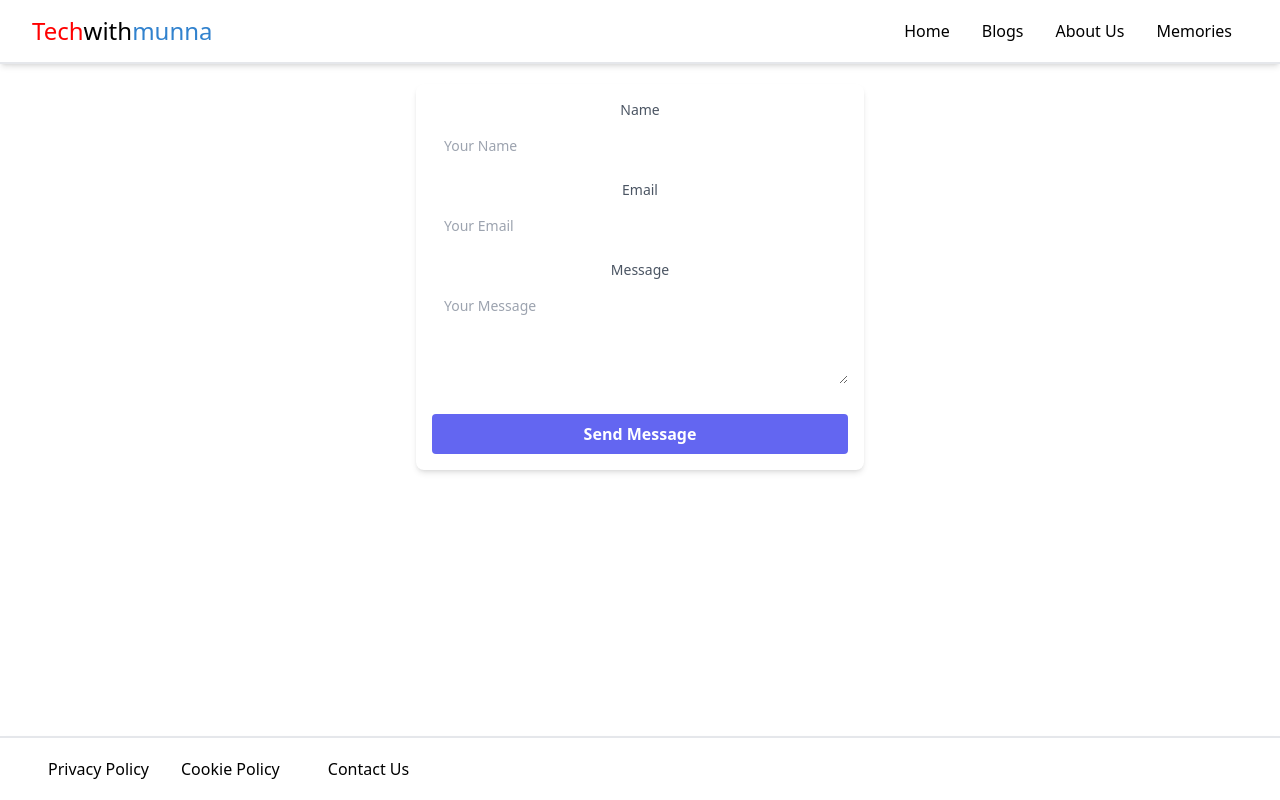
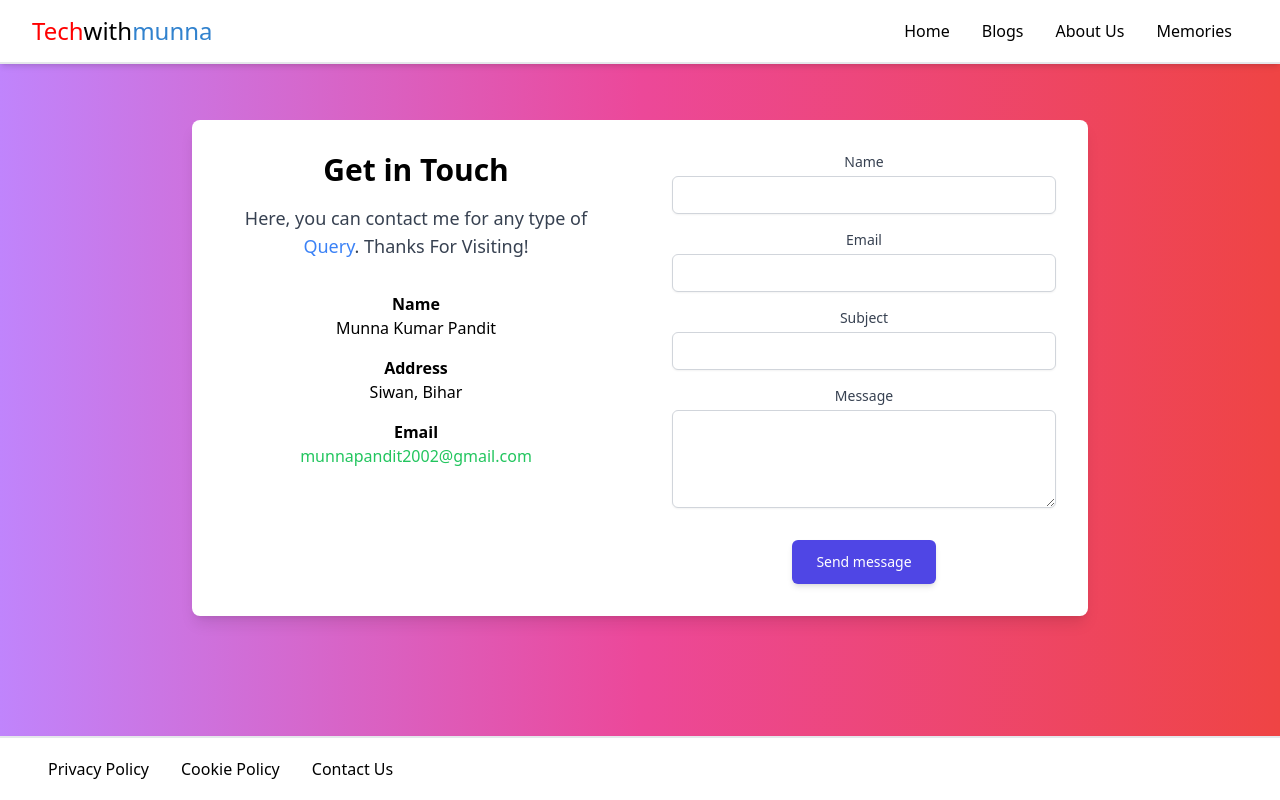
Before and after one commit to immunnapandit/Personal-Blogs, a React (Create React App) app: page /contactus in a window 1280 px wide. Built offline with nearby package versions, Linux system fonts and the light colour scheme.

Commit message:
modified in contact us page

```diff
--- a/src/Components/Contact.js
+++ b/src/Components/Contact.js
@@ -1,25 +1,51 @@
-import React from 'react'
+import React from 'react';
 
 const Contact = () => {
   return (
-    <div className="container mx-auto py-8">
-      <h1 className="text-3xl text-center mb-4">Contact Us</h1>
-      <div className="max-w-md mx-auto bg-white rounded-lg overflow-hidden shadow-md">
-        <div className="p-4">
-          <label htmlFor="name" className="block mb-2 text-sm font-medium text-gray-600">Name</label>
-          <input type="text" id="name" name="name" className="w-full px-3 py-2 text-sm border-gray-300 rounded-md focus:outline-none focus:border-indigo-500" placeholder="Your Name" />
-
-          <label htmlFor="email" className="block mt-4 mb-2 text-sm font-medium text-gray-600">Email</label>
-          <input type="email" id="email" name="email" className="w-full px-3 py-2 text-sm border-gray-300 rounded-md focus:outline-none focus:border-indigo-500" placeholder="Your Email" />
-
-          <label htmlFor="message" className="block mt-4 mb-2 text-sm font-medium text-gray-600">Message</label>
-          <textarea id="message" name="message" rows="4" className="w-full px-3 py-2 text-sm border-gray-300 rounded-md focus:outline-none focus:border-indigo-500" placeholder="Your Message"></textarea>
-
-          <button type="submit" className="w-full mt-6 bg-indigo-500 hover:bg-indigo-700 text-white font-bold py-2 px-4 rounded focus:outline-none focus:shadow-outline">Send Message</button>
+    <div className="bg-gradient-to-r from-purple-400 via-pink-500 to-red-500 min-h-screen flex items-center justify-center">
+      <div className="max-w-4xl mx-auto p-8 bg-white rounded-lg shadow-lg flex flex-col sm:flex-row mb-16">
+        <div className="w-full sm:w-1/2 pr-8">
+          <h1 className="text-3xl font-bold mb-4">Get in Touch</h1>
+          <p className="text-lg text-gray-700 mb-8">
+            Here, you can contact me for any type of <span className="text-blue-500">Query</span>. Thanks For Visiting!
+          </p>
+          <div className="mb-4">
+            <div className="font-bold">Name</div>
+            <div>Munna Kumar Pandit</div>
+          </div>
+          <div className="mb-4">
+            <div className="font-bold">Address</div>
+            <div>Siwan, Bihar</div>
+          </div>
+          <div className="mb-4">
+            <div className="font-bold">Email</div>
+            <div className="text-green-500">munnapandit2002@gmail.com</div>
+          </div>
+        </div>
+        <div className="w-full sm:w-1/2 pl-0 sm:pl-8">
+          <form>
+            <div className="mb-4">
+              <label htmlFor="name" className="block text-sm font-medium text-gray-700">Name</label>
+              <input type="text" id="name" name="name" className="mt-1 block w-full px-3 py-2 border border-gray-300 rounded-md shadow-sm focus:outline-none focus:ring-indigo-500 focus:border-indigo-500 sm:text-sm" />
+            </div>
+            <div className="mb-4">
+              <label htmlFor="email" className="block text-sm font-medium text-gray-700">Email</label>
+              <input type="email" id="email" name="email" className="mt-1 block w-full px-3 py-2 border border-gray-300 rounded-md shadow-sm focus:outline-none focus:ring-indigo-500 focus:border-indigo-500 sm:text-sm" />
+            </div>
+            <div className="mb-4">
+              <label htmlFor="subject" className="block text-sm font-medium text-gray-700">Subject</label>
+              <input type="text" id="subject" name="subject" className="mt-1 block w-full px-3 py-2 border border-gray-300 rounded-md shadow-sm focus:outline-none focus:ring-indigo-500 focus:border-indigo-500 sm:text-sm" />
+            </div>
+            <div className="mb-4">
+              <label htmlFor="message" className="block text-sm font-medium text-gray-700">Message</label>
+              <textarea id="message" name="message" rows="4" className="mt-1 block w-full px-3 py-2 border border-gray-300 rounded-md shadow-sm focus:outline-none focus:ring-indigo-500 focus:border-indigo-500 sm:text-sm"></textarea>
+            </div>
+            <button type="submit" className="inline-block px-6 py-3 mt-4 text-white bg-indigo-600 rounded-md shadow-md hover:bg-indigo-700 focus:outline-none focus:ring-2 focus:ring-indigo-500 focus:ring-offset-2 sm:text-sm">Send message</button>
+          </form>
         </div>
       </div>
     </div>
-  )
-}
+  );
+};
 
 export default Contact;
--- a/src/Components/Footer.js
+++ b/src/Components/Footer.js
@@ -12,8 +12,9 @@ const Footer = () => {
                     <li className="px-4">
                         <Link to="/cookiepolicy" className="hover:text-blue-900">Cookie Policy</Link>
                     </li>
-                    <li className="px-4"></li>
-                    <Link to="/contactus">Contact Us</Link>
+                    <li className="px-4">
+                        <Link to="/contactus" className="hover:text-blue-900">Contact Us</Link>
+                    </li>
                 </ul>
             </div>
         </footer>
```
